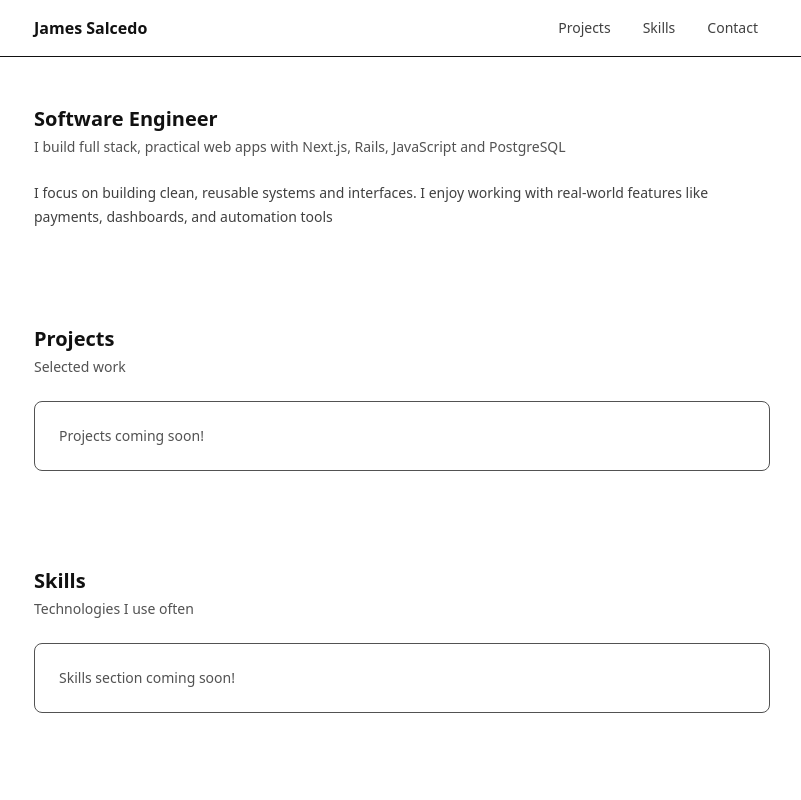
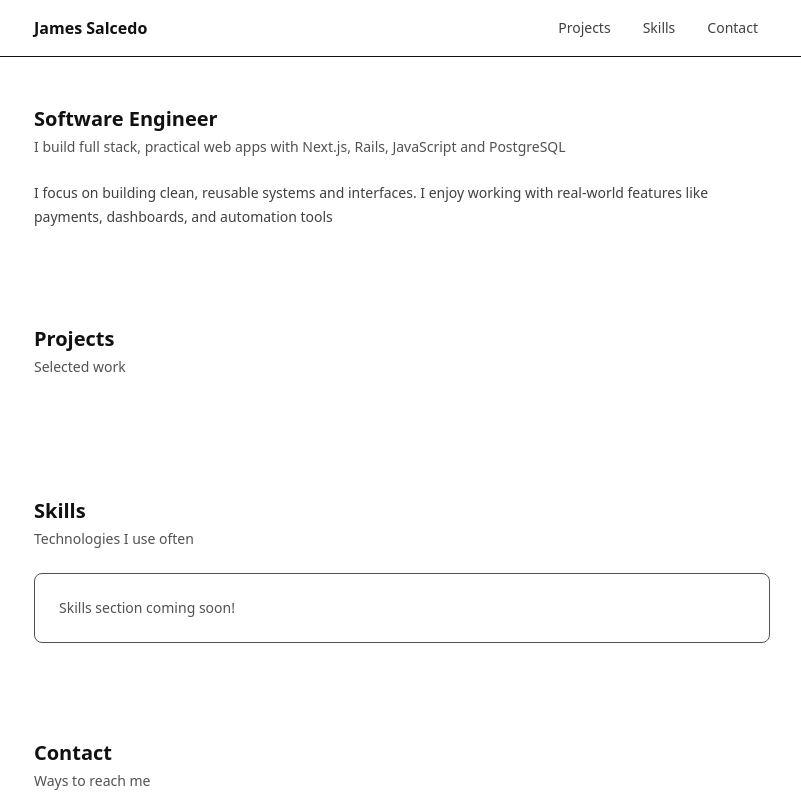
Before and after one commit to JamesSalcedo001/james_salcedo_portfolio, a Next.js app: page / in a window 1280 px wide. Shown: the top 800 px of the page, without its empty margins (238-1039 px from the left). Built offline with nearby package versions, Linux system fonts and the light colour scheme.

Commit message:
Add ProjectsGrid to page.js

```diff
--- a/src/app/components/ProjectsGrid.js
+++ b/src/app/components/ProjectsGrid.js
@@ -1,6 +1,6 @@
 import Card from "./Card"
 import Badge from "./Badge"
-
+import { projects } from "../data/projects.js"
 
 function ProjectLinks({ links }) {
     return (
--- /dev/null
+++ b/src/app/data/projects.js
@@ -0,0 +1 @@
+export const projects = [];
--- a/src/app/page.js
+++ b/src/app/page.js
@@ -1,5 +1,7 @@
 import SiteHeader from "./components/SiteHeader";
 import Section from "./components/Section";
+import ProjectsGrid from "./components/ProjectsGrid";
+
 
 export default function Home() {
   return (
@@ -23,9 +25,7 @@ export default function Home() {
           title="Projects"
           subtitle="Selected work"
         >
-          <div className="rounded-lg border p-6 text-sm text-neutral-600">
-            Projects coming soon!
-          </div>
+          <ProjectsGrid />
         </Section>
 
 
```
